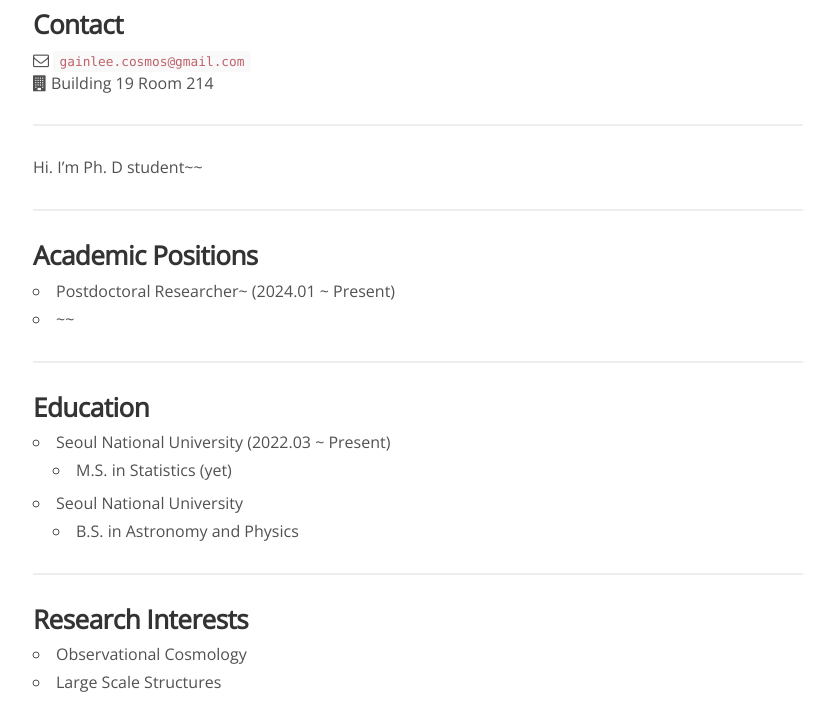
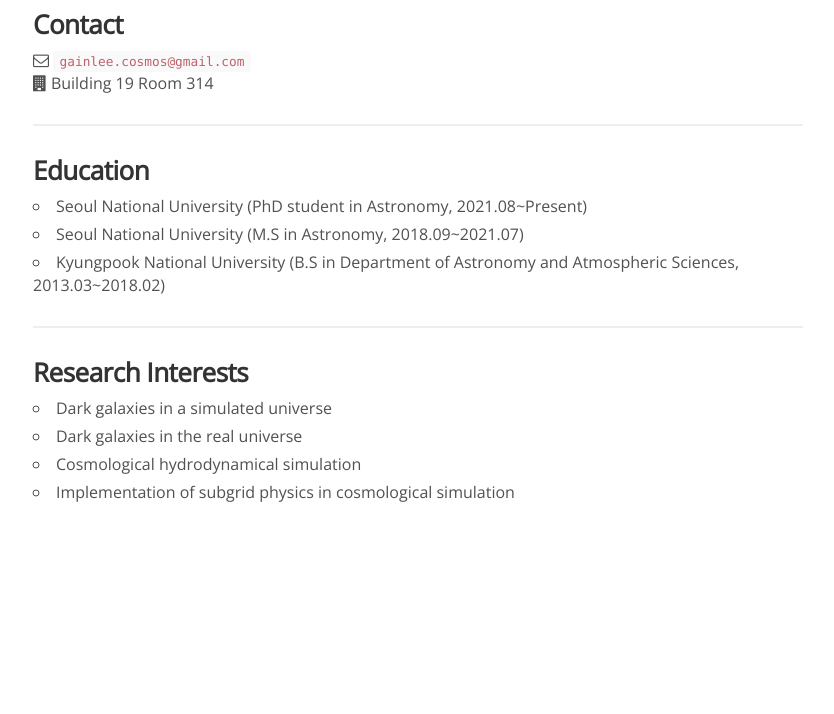
Before and after one commit to exgalcos/exgalcos.github.io, a Jekyll site: the page built from _people/gain_lee.md, in a window 1280 px wide and 1101 px high. Shown: the part 387-1101 px from the top of the window, without its empty margins (222-1056 px from the left). Built offline with Jekyll 4.4.1, drawn with Linux system fonts in a browser that asks for light colours; nearby versions of some CDN libraries; comment, search, counter and statistics services are not loaded.

Commit message:
Update gain_lee.md

```diff
--- a/_people/gain_lee.md
+++ b/_people/gain_lee.md
@@ -11,31 +11,21 @@
 ### Contact
 
 <i class="fa fa-envelope-o"></i>  `gainlee.cosmos@gmail.com`<br>
-<i class="fa fa-building"></i> Building 19 Room 214 <br>
-
-<hr>
-
-Hi. I'm Ph. D student~~ <br>
-
-<hr>
-
-### Academic Positions
-
-* Postdoctoral Researcher~ (2024.01 ~ Present)
-* ~~
+<i class="fa fa-building"></i> Building 19 Room 314 <br>
 
 <hr>
 
 ### Education
 
-* Seoul National University (2022.03 ~ Present)
-    - M.S. in Statistics (yet)
-* Seoul National University
-    - B.S. in Astronomy and Physics
+* Seoul National University (PhD student in Astronomy, 2021.08~Present)
+* Seoul National University (M.S in Astronomy, 2018.09~2021.07)
+* Kyungpook National University (B.S in Department of Astronomy and Atmospheric Sciences, 2013.03~2018.02)
 
 <hr>
 
 ### Research Interests
 
-* Observational Cosmology
-* Large Scale Structures
+* Dark galaxies in a simulated universe
+* Dark galaxies in the real universe
+* Cosmological hydrodynamical simulation
+* Implementation of subgrid physics in cosmological simulation
```
Also changed, not shown: other parts of _people/gain_lee.md (+1 -1 lines).
